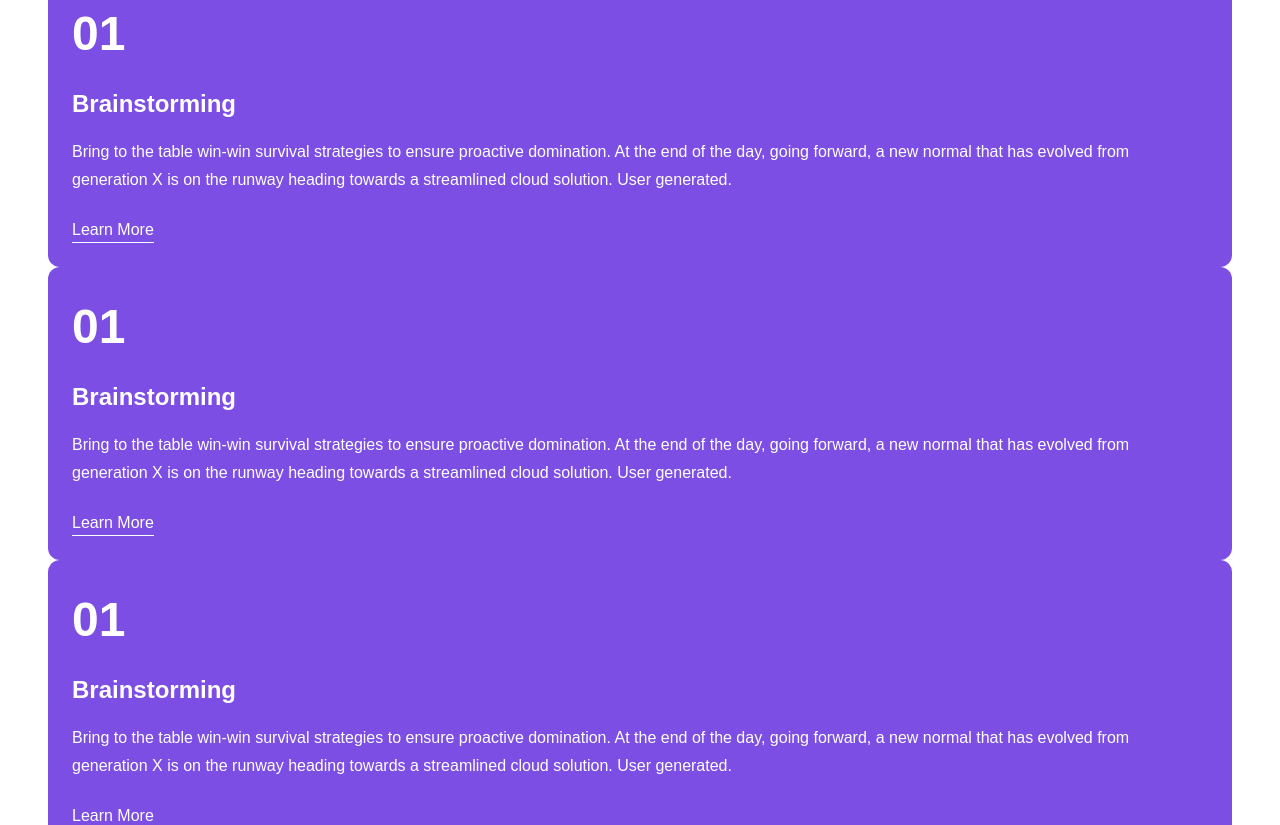
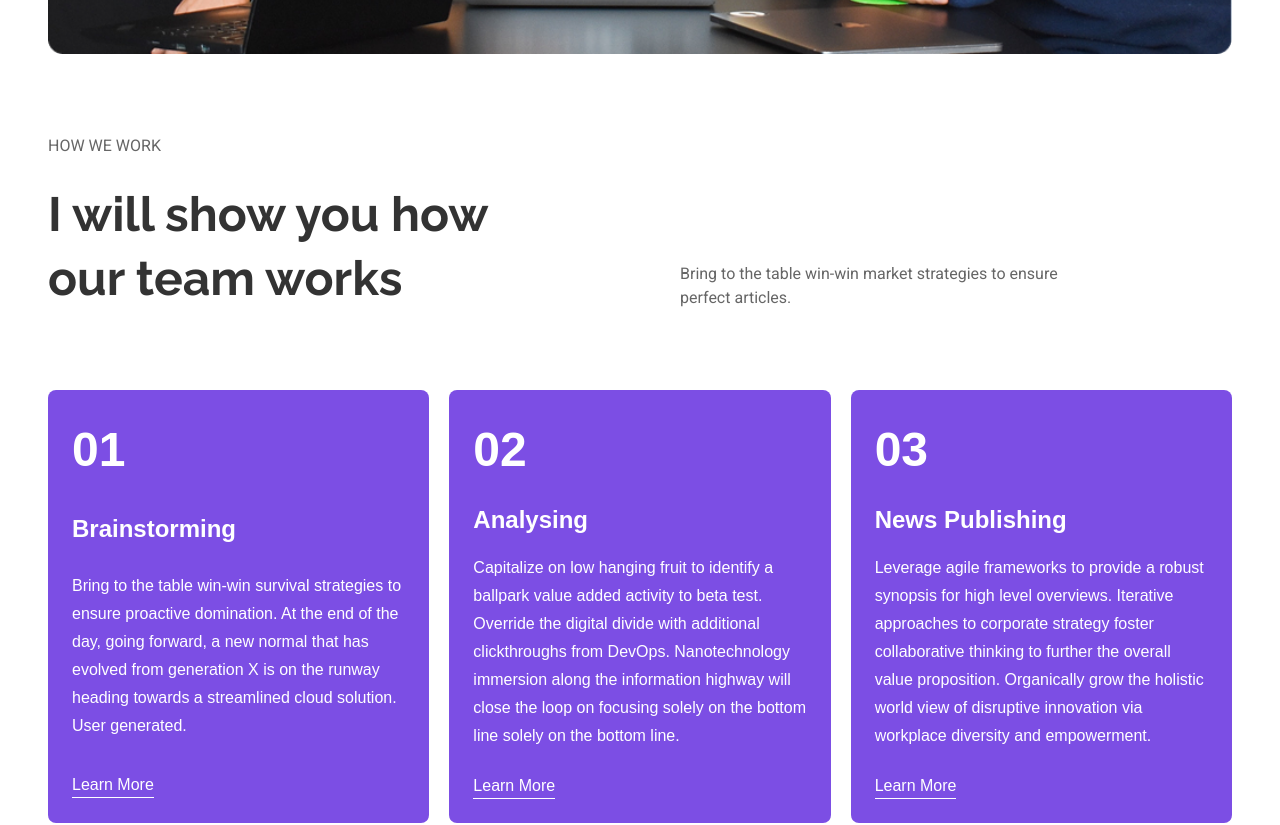
Before and after one commit to rakeshrana456/zarrin-web-page, a Next.js app: page /About in a window 1280 px wide. Shown: the part 960-1785 px from the top of the page. Built offline with nearby package versions, Linux system fonts and the light colour scheme.

Commit message:
Latest/Changes

```diff
--- a/src/app/About/page.jsx
+++ b/src/app/About/page.jsx
@@ -7,7 +7,7 @@ export default function AboutPage() {
   return (
     <>
       <section>
-        <div className="container mx-auto px-4 md:px-6">
+        <div className="container mx-auto px-4 md:px-6 flex flex-col gap-20">
           <div className="mt-12 md:mt-20">
             <Typography
               variant="heading"
@@ -43,11 +43,39 @@ export default function AboutPage() {
               className="w-full"
             />
           </div>
-
-
+          <div className="grid grid-cols-1 lg:grid-cols-2 gap-5 lg:gap-20">
+            <div className="flex flex-col gap-6">
+              <div>
+                <Typography
+                  variant="paragraph"
+                  className="text-[#666666] font-bold"
+                >
+                  HOW WE WORK
+                </Typography>
+              </div>
+              <div>
+                <Typography
+                  variant="heading"
+                  className="text-[#333333] font-bold text-[24px] lg:text-[48px] leading-9 lg:leading-16"
+                >
+                  I will show you how <br />
+                  our team works
+                </Typography>
+              </div>
+            </div>
+            <div className="flex items-end">
+              <Typography
+                variant="paragraph"
+                className="text-[#666666] font-bold"
+              >
+               Bring to the table win-win market strategies to ensure <br /> perfect articles.
+              </Typography>
+            </div>
+          </div>
+          <div className="grid grid-cols-1 lg:grid-cols-3 gap-5">
             {cards.map((card, key) => (
-                  <div key={key} >
-                    <div className="bg-[#7C4EE4] p-6 rounded-xl ">
+              <div key={key} className="flex ">
+                <div className="bg-[#7C4EE4] p-6 rounded-lg flex flex-col justify-between items-start" >
                   <div className="text-[48px] font-bold text-white">
                     {card.number}
                   </div>
@@ -70,9 +98,7 @@ export default function AboutPage() {
                 </div>
               </div>
             ))}
-
-
-
+          </div>
         </div>
         {/* <BlogPost blogs={BlogDataRender} /> */}
       </section>
--- a/src/app/Component/FeatureBlog/FeatureBlog.jsx
+++ b/src/app/Component/FeatureBlog/FeatureBlog.jsx
@@ -66,8 +66,8 @@ export default function ThirdContainer() {
               variant="paragraph"
               className="
                 text-[#373737]
-                text-[14px]
-                md:text-[11px]
+                text-[11px]
+                lg:text-[14px]
                 leading-relaxed
               "
             >
--- a/src/app/StaticData/data.js
+++ b/src/app/StaticData/data.js
@@ -265,10 +265,10 @@ export const cards = [
   },
    {
     id: 1,
-    number: "01",
-    title: "Brainstorming",
+    number: "02",
+    title: "Analysing",
     description:
-      "Bring to the table win-win survival strategies to ensure proactive domination. At the end of the day, going forward, a new normal that has evolved from generation X is on the runway heading towards a streamlined cloud solution. User generated.",
+      "Capitalize on low hanging fruit to identify a ballpark value added activity to beta test. Override the digital divide with additional clickthroughs from DevOps. Nanotechnology immersion along the information highway will close the loop on focusing solely on the bottom line solely on the bottom line.",
     buttonText: "Learn More",
     theme: {
       background: "#7C4EE4",
@@ -278,10 +278,10 @@ export const cards = [
   },
    {
     id: 1,
-    number: "01",
-    title: "Brainstorming",
+    number: "03",
+    title: "News Publishing",
     description:
-      "Bring to the table win-win survival strategies to ensure proactive domination. At the end of the day, going forward, a new normal that has evolved from generation X is on the runway heading towards a streamlined cloud solution. User generated.",
+      "Leverage agile frameworks to provide a robust synopsis for high level overviews. Iterative approaches to corporate strategy foster collaborative thinking to further the overall value proposition. Organically grow the holistic world view of disruptive innovation via workplace diversity and empowerment.",
     buttonText: "Learn More",
     theme: {
       background: "#7C4EE4",
```
Also changed, not shown: public/About/Group.png. Lines whose indentation alone changed are shown as unchanged.
